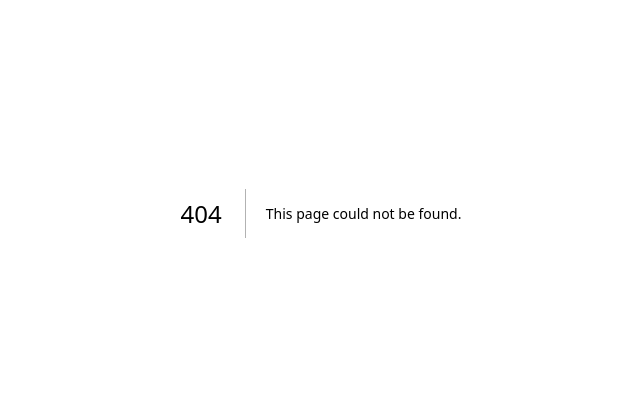
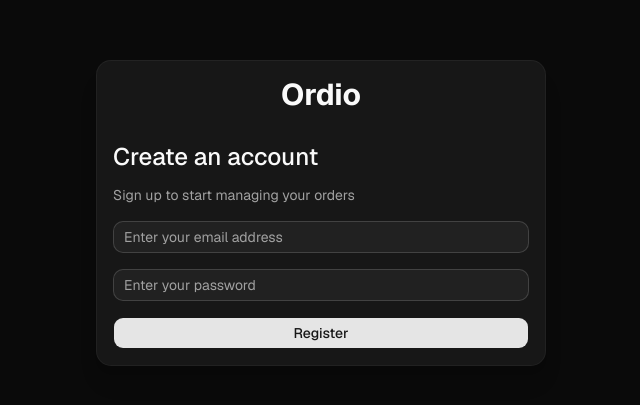
Before and after one commit to Alitm25/ordio, a Next.js app: page /register in a window 1280 px wide. Before the commit this address had no page. Shown: the part 187-592 px from the top of the page, without its empty margins (319-959 px from the left). Built offline with nearby package versions, Linux system fonts and the light colour scheme.

Commit message:
created Register page route file

```diff
--- /dev/null
+++ b/src/app/(auth)/register/page.tsx
@@ -0,0 +1,9 @@
+import RegisterForm from "@/features/auth/components/RegisterFrom";
+
+export default function RegisterPage() {
+    return (
+        <main className="min-h-screen flex items-center justify-center bg-background px-4">
+            <RegisterForm />
+        </main>
+    );
+}
```
